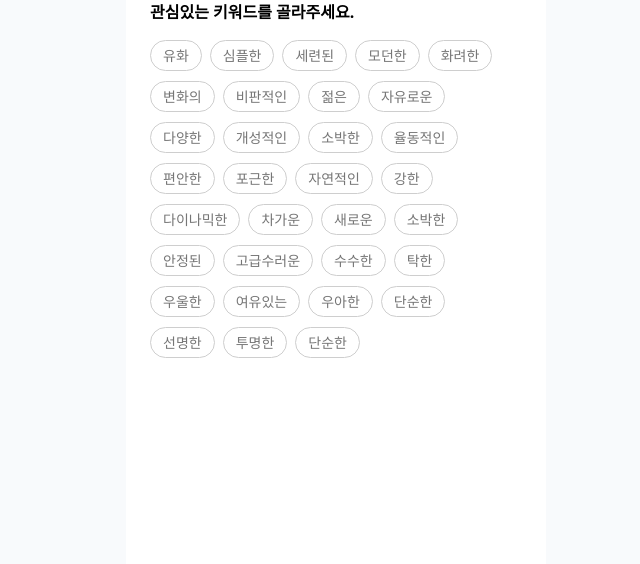
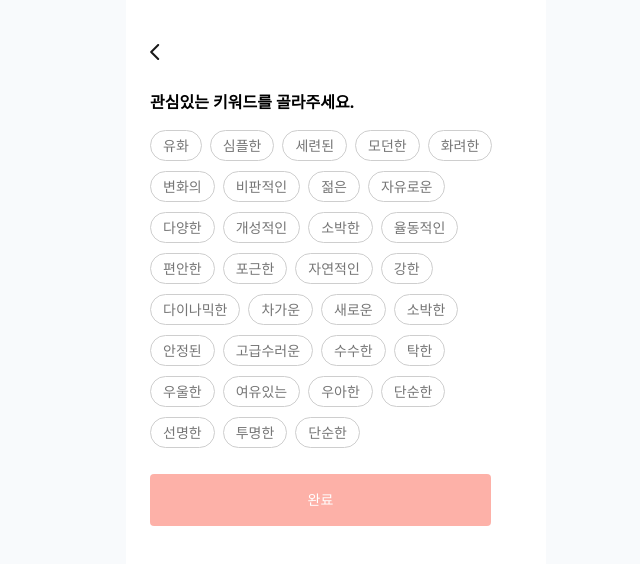
Before and after one commit to Att-ies/frontend, a Next.js app: page /profile/keyword in a window 1280 px wide. Shown: the top 564 px of the page, without its empty margins (304-944 px from the left). Built offline with nearby package versions, Linux system fonts and the light colour scheme; no server answers.

Commit message:
feat : 취향목록 수정 구현

```diff
--- a/src/pages/profile/keyword.tsx
+++ b/src/pages/profile/keyword.tsx
@@ -1,32 +1,57 @@
 import profileApi from '@apis/profile/profileApi';
+import Button from '@components/common/Button';
 import Layout from '@components/common/Layout';
+import Loader from '@components/common/Loader';
+import Modal from '@components/common/Modal';
+import Navigate from '@components/common/Navigate';
 import SelectKeyword from '@components/profile/Selectkeyword';
+import useKeywordMutation from '@hooks/mutations/useKeywordMutation';
 import useGetProfile from '@hooks/queries/useGetProfile';
+import { useRouter } from 'next/router';
 import { useState, useEffect } from 'react';
 
 export default function Keyword() {
   const [keywordList, setKeywordList] = useState<string[]>([]);
   const { data } = useGetProfile();
-
+  const { mutate, isLoading, data: keywordData } = useKeywordMutation();
+  const [isModal, setIsModal] = useState<boolean>(false);
+  const router = useRouter();
   useEffect(() => {
     setKeywordList(data?.keywords || []);
   }, [data]);
 
-  const handleSubmit = async (e: any) => {
-    let response: any;
-    if (e.target.id === 'skip') {
-      response = await profileApi.patchKeyword(data?.keywords || []);
-    } else {
-      response = await profileApi.patchKeyword(keywordList);
-    }
-    console.log(response);
+  const handleButtonClick = () => {
+    const keywordsObject = {
+      keywords: keywordList,
+    };
+    mutate(keywordsObject);
+    setIsModal(true);
   };
+
+  if (isLoading) return <Loader />;
+
   return (
     <Layout>
+      <Navigate isRightButton={false} />
       <SelectKeyword
-        handleSubmit={handleSubmit}
+        className="mt-[10px]"
         setKeywordList={setKeywordList}
         keywordList={keywordList}
+      />
+      <Button
+        text="완료"
+        onClick={handleButtonClick}
+        disabled={keywordList?.length === 0}
+      />
+      <Modal
+        message="취향 분석이 완료 되었습니다."
+        isModal={isModal}
+        onCloseModal={() => {
+          setIsModal(false);
+        }}
+        onAccept={() => {
+          router.push('/profile');
+        }}
       />
     </Layout>
   );
```
